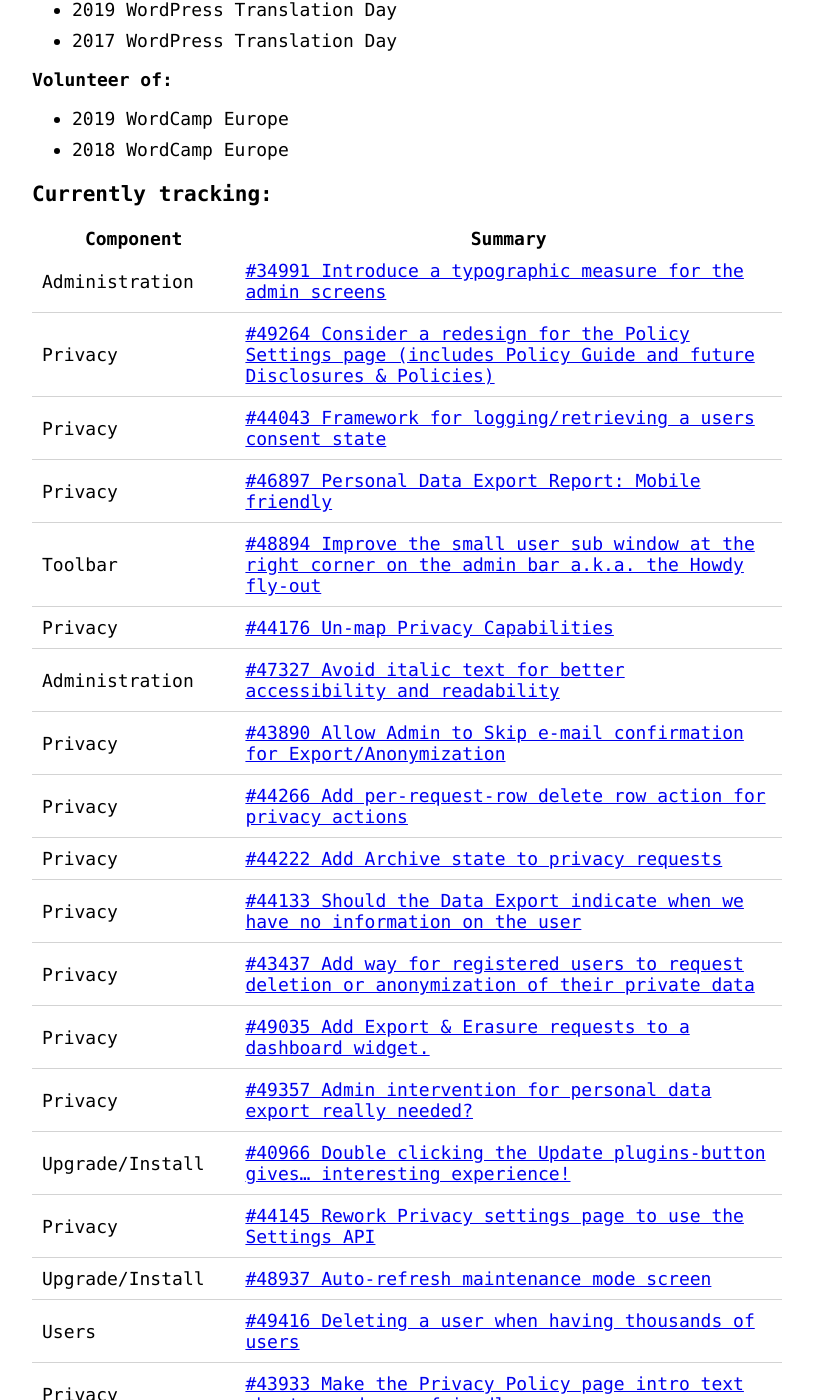
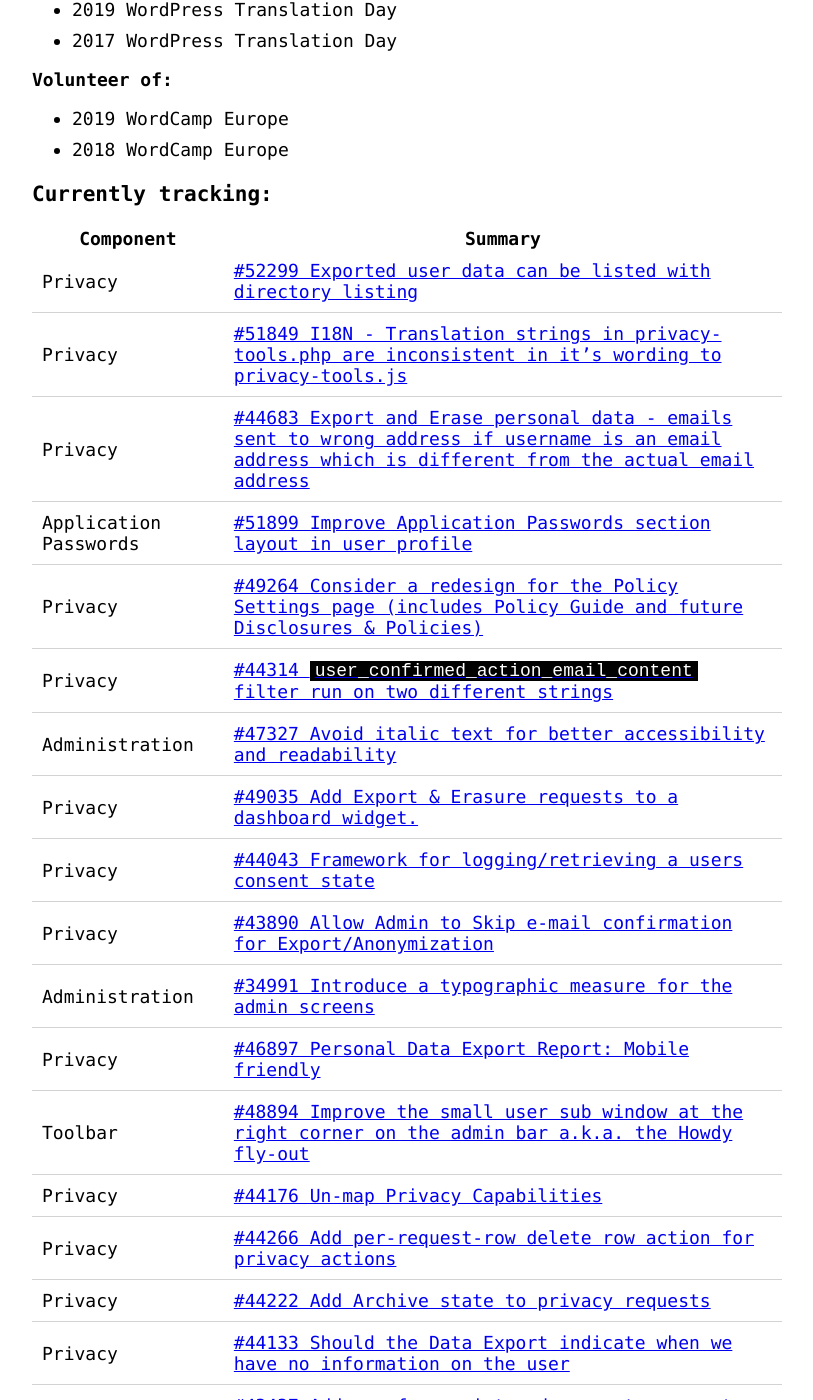
Before and after one commit to mrxkon/mrxkon.github.io, a Jekyll site: the page built from wp-contributions.md, in a window 1280 px wide and 1400 px high, scrolled down 660 px. Shown: the whole window, without its empty margins (233-1046 px from the left). Built offline with Jekyll 4.4.1, drawn with Linux system fonts in a browser that asks for light colours.

Commit message:
Update wp-contributions.md

```diff
--- a/wp-contributions.md
+++ b/wp-contributions.md
@@ -32,19 +32,24 @@
 
 Component|Summary
 ---|---
+Privacy|[#52299 Exported user data can be listed with directory listing](https://core.trac.wordpress.org/ticket/52299){:target="_blank"}{:rel="noopener noreferrer"}
+Privacy|[#51849 I18N - Translation strings in privacy-tools.php are inconsistent in it's wording to privacy-tools.js](https://core.trac.wordpress.org/ticket/51849){:target="_blank"}{:rel="noopener noreferrer"}
+Privacy|[#44683 Export and Erase personal data - emails sent to wrong address if username is an email address which is different from the actual email address](https://core.trac.wordpress.org/ticket/44683){:target="_blank"}{:rel="noopener noreferrer"}
+Application Passwords|[#51899 Improve Application Passwords section layout in user profile](https://core.trac.wordpress.org/ticket/51899){:target="_blank"}{:rel="noopener noreferrer"}
+Privacy|[#49264 Consider a redesign for the Policy Settings page (includes Policy Guide and future Disclosures & Policies)](https://core.trac.wordpress.org/ticket/49264){:target="_blank"}{:rel="noopener noreferrer"}
+Privacy|[#44314 `user_confirmed_action_email_content` filter run on two different strings](https://core.trac.wordpress.org/ticket/44314){:target="_blank"}{:rel="noopener noreferrer"}
+Administration|[#47327 Avoid italic text for better accessibility and readability](https://core.trac.wordpress.org/ticket/47327){:target="_blank"}{:rel="noopener noreferrer"}
+Privacy|[#49035 Add Export & Erasure requests to a dashboard widget.](https://core.trac.wordpress.org/ticket/49035){:target="_blank"}{:rel="noopener noreferrer"}
+Privacy|[#44043 Framework for logging/retrieving a users consent state](https://core.trac.wordpress.org/ticket/44043){:target="_blank"}{:rel="noopener noreferrer"}
+Privacy|[#43890 Allow Admin to Skip e-mail confirmation for Export/Anonymization](https://core.trac.wordpress.org/ticket/43890){:target="_blank"}{:rel="noopener noreferrer"}
 Administration|[#34991 Introduce a typographic measure for the admin screens](https://core.trac.wordpress.org/ticket/34991){:target="_blank"}{:rel="noopener noreferrer"}
-Privacy|[#49264 Consider a redesign for the Policy Settings page (includes Policy Guide and future Disclosures & Policies)](https://core.trac.wordpress.org/ticket/49264){:target="_blank"}{:rel="noopener noreferrer"}
-Privacy|[#44043 Framework for logging/retrieving a users consent state](https://core.trac.wordpress.org/ticket/44043){:target="_blank"}{:rel="noopener noreferrer"}
 Privacy|[#46897 Personal Data Export Report: Mobile friendly](https://core.trac.wordpress.org/ticket/46897){:target="_blank"}{:rel="noopener noreferrer"}
 Toolbar|[#48894 Improve the small user sub window at the right corner on the admin bar a.k.a. the Howdy fly-out](https://core.trac.wordpress.org/ticket/48894){:target="_blank"}{:rel="noopener noreferrer"}
 Privacy|[#44176 Un-map Privacy Capabilities](https://core.trac.wordpress.org/ticket/44176){:target="_blank"}{:rel="noopener noreferrer"}
-Administration|[#47327 Avoid italic text for better accessibility and readability](https://core.trac.wordpress.org/ticket/47327){:target="_blank"}{:rel="noopener noreferrer"}
-Privacy|[#43890 Allow Admin to Skip e-mail confirmation for Export/Anonymization](https://core.trac.wordpress.org/ticket/43890){:target="_blank"}{:rel="noopener noreferrer"}
 Privacy|[#44266 Add per-request-row delete row action for privacy actions](https://core.trac.wordpress.org/ticket/44266){:target="_blank"}{:rel="noopener noreferrer"}
 Privacy|[#44222 Add Archive state to privacy requests](https://core.trac.wordpress.org/ticket/44222){:target="_blank"}{:rel="noopener noreferrer"}
 Privacy|[#44133 Should the Data Export indicate when we have no information on the user](https://core.trac.wordpress.org/ticket/44133){:target="_blank"}{:rel="noopener noreferrer"}
 Privacy|[#43437 Add way for registered users to request deletion or anonymization of their private data](https://core.trac.wordpress.org/ticket/43437){:target="_blank"}{:rel="noopener noreferrer"}
-Privacy|[#49035 Add Export & Erasure requests to a dashboard widget.](https://core.trac.wordpress.org/ticket/49035){:target="_blank"}{:rel="noopener noreferrer"}
 Privacy|[#49357 Admin intervention for personal data export really needed?](https://core.trac.wordpress.org/ticket/49357){:target="_blank"}{:rel="noopener noreferrer"}
 Upgrade/Install|[#40966 Double clicking the Update plugins-button gives... interesting experience!](https://core.trac.wordpress.org/ticket/40966){:target="_blank"}{:rel="noopener noreferrer"}
 Privacy|[#44145 Rework Privacy settings page to use the Settings API](https://core.trac.wordpress.org/ticket/44145){:target="_blank"}{:rel="noopener noreferrer"}
```
